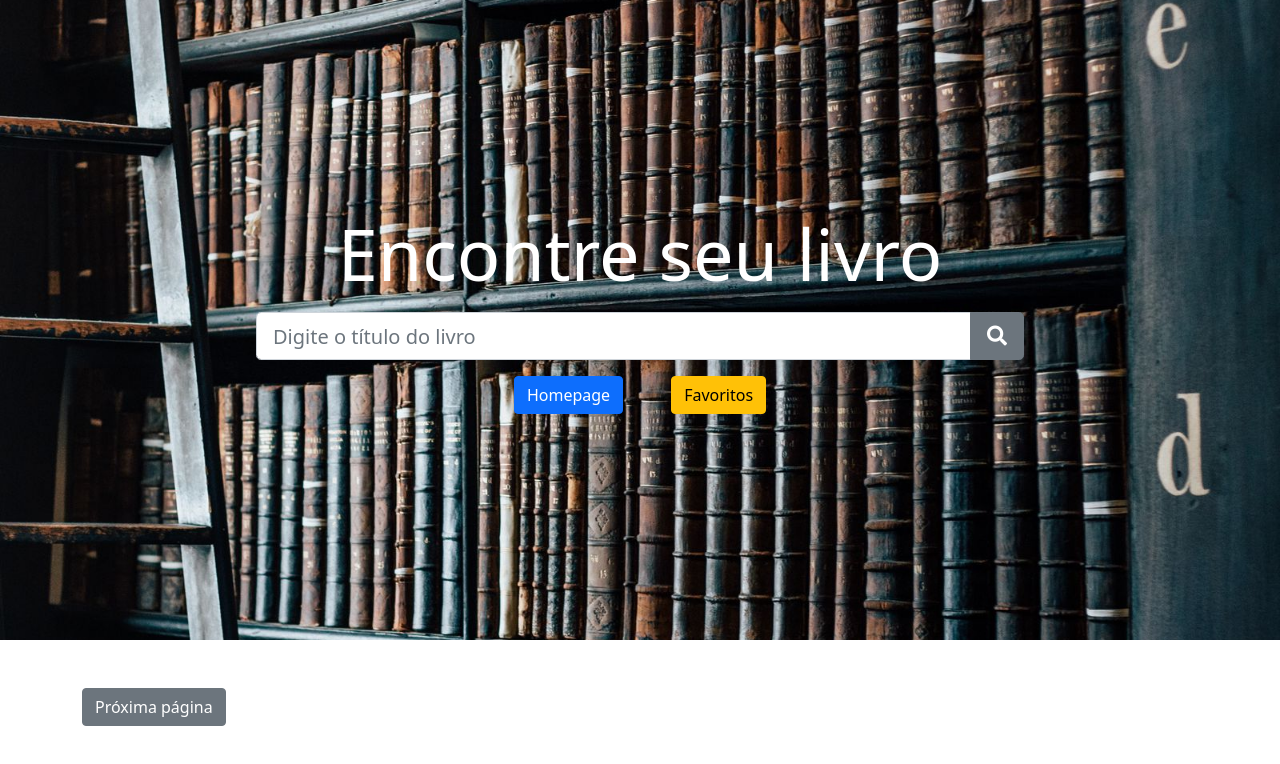
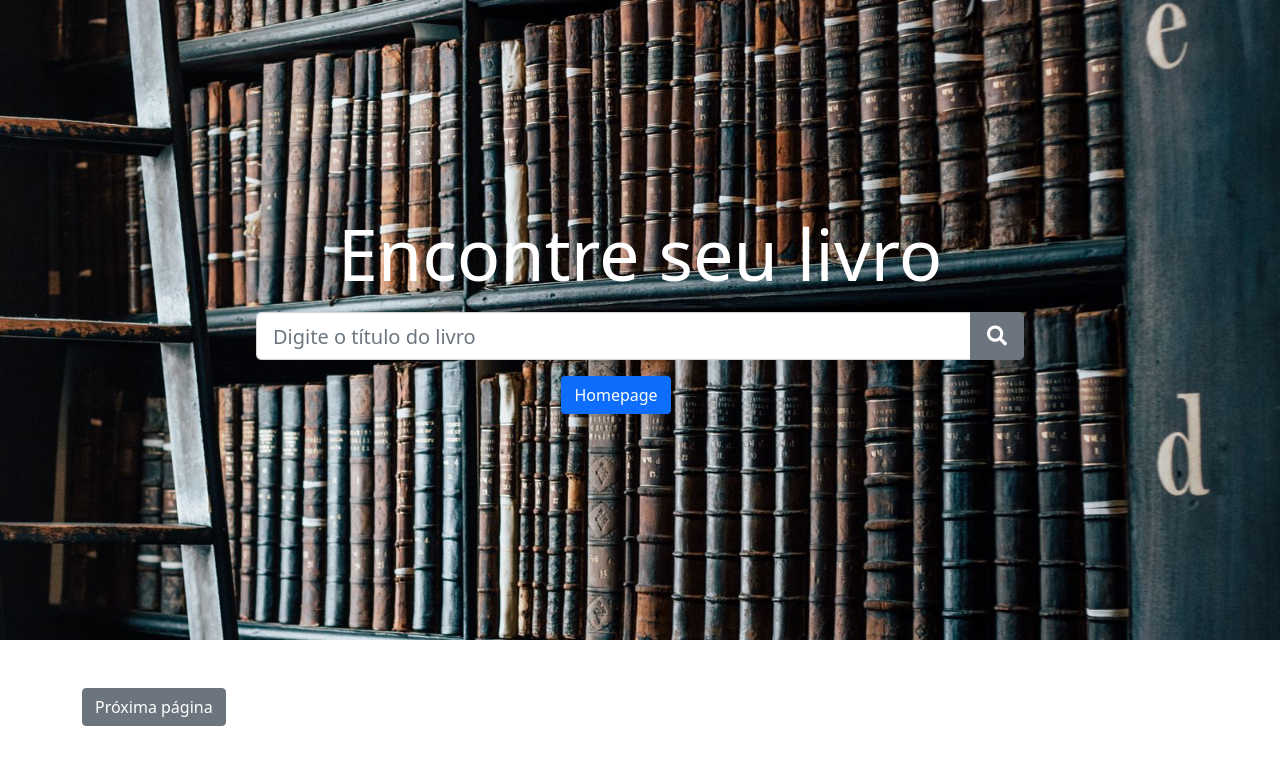
Before and after one commit to fmagesty/book-finder, a React (Create React App) app: page / in a window 1280 px wide. Shown: the top 764 px of the page. Built offline with nearby package versions, Linux system fonts and the light colour scheme; the HTML template or start-up script is replaced by a standard one.

Commit message:
removed favorites button temporarily

```diff
--- a/src/Components/Homepage.js
+++ b/src/Components/Homepage.js
@@ -132,9 +132,9 @@ function Homepage() {
               </Button>
             </FormGroup>
             <FormGroup className="ml-5">
-              <Button color="warning" onClick={handleFavoritosPage}>
+              {/* <Button color="warning" onClick={handleFavoritosPage}>
                 Favoritos
-              </Button>
+              </Button> */}
             </FormGroup>
           </div>
         </div>
```
